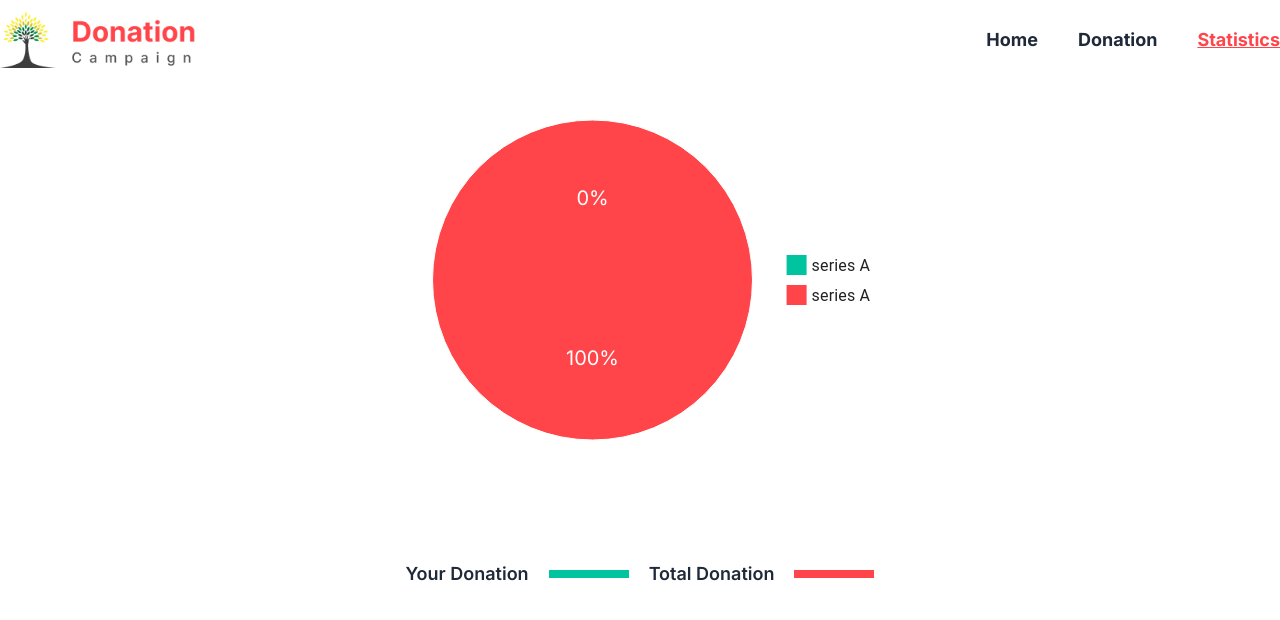
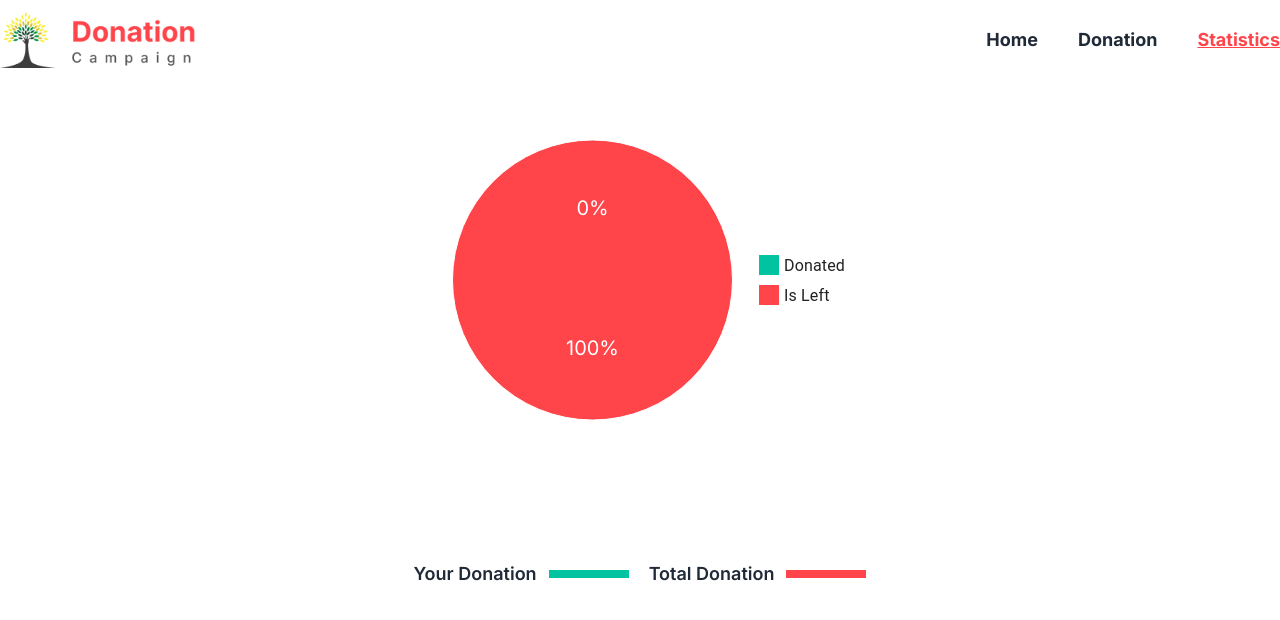
Before and after one commit to shahadat74238/donation_campaign, a React (Vite) app: page /statistic in a window 1280 px wide. Shown: the top 620 px of the page. Built offline with nearby package versions, Linux system fonts and the light colour scheme.

Commit message:
Modify Staistice Page

```diff
--- a/src/Pages/Statistics/Statistics.jsx
+++ b/src/Pages/Statistics/Statistics.jsx
@@ -13,8 +13,8 @@ const Statistics = () => {
   const totalDonation = donatedData.length;
 
   const data = [
-    { label: 'series A', value: totalDonation, color: "#00C49F" },
-    { label: 'series A', value: donation, color: "#FF444A" },
+    { label: "Donated", value: totalDonation, color: "#00C49F" },
+    { label: "Is Left", value: donation, color: "#FF444A" },
   ];
 
   const TOTAL = data.map((item) => item.value).reduce((a, b) => a + b, 0);
@@ -24,8 +24,6 @@ const Statistics = () => {
     return `${(percent * 100).toFixed(0)}%`;
   };
 
-
-
   return (
     <div className="mx-5 lg:0">
       <div className="h-screen max-w-7xl mx-aut0">
@@ -34,7 +32,7 @@ const Statistics = () => {
             <PieChart
               series={[
                 {
-                  outerRadius: 160,
+                  outerRadius: 140,
                   data,
                   arcLabel: getArcLabel,
                 },
@@ -45,15 +43,19 @@ const Statistics = () => {
                   fontSize: 20,
                 },
               }}
-              width={500}
+              width={450}
               height={400}
             />
           </div>
-          <div className="flex flex-col md:flex-row gap-5 mt-20 items-center">
-            <h1 className="text-lg font-semibold">Your Donation</h1>
-            <p className="h-2 w-20 bg-[#00C49F]"></p>
-            <h1 className="text-lg font-semibold">Total Donation</h1>
-            <p className="h-2 w-20 bg-[#FF444A]"></p>
+          <div className="flex flex-col md:flex-row gap-5 my-20 items-center">
+            <div className="flex gap-3 items-center">
+              <h1 className="text-lg font-semibold">Your Donation</h1>
+              <p className="h-2 w-20 bg-[#00C49F]"></p>
+            </div>
+            <div className="flex gap-3 items-center">
+              <h1 className="text-lg font-semibold">Total Donation</h1>
+              <p className="h-2 w-20 bg-[#FF444A]"></p>
+            </div>
           </div>
         </div>
       </div>
```
Also changed, not shown: src/Pages/Home/Banner/Banner.jsx (+9 -11 lines), 1 other file (tests, documents, lock files or other folders).
